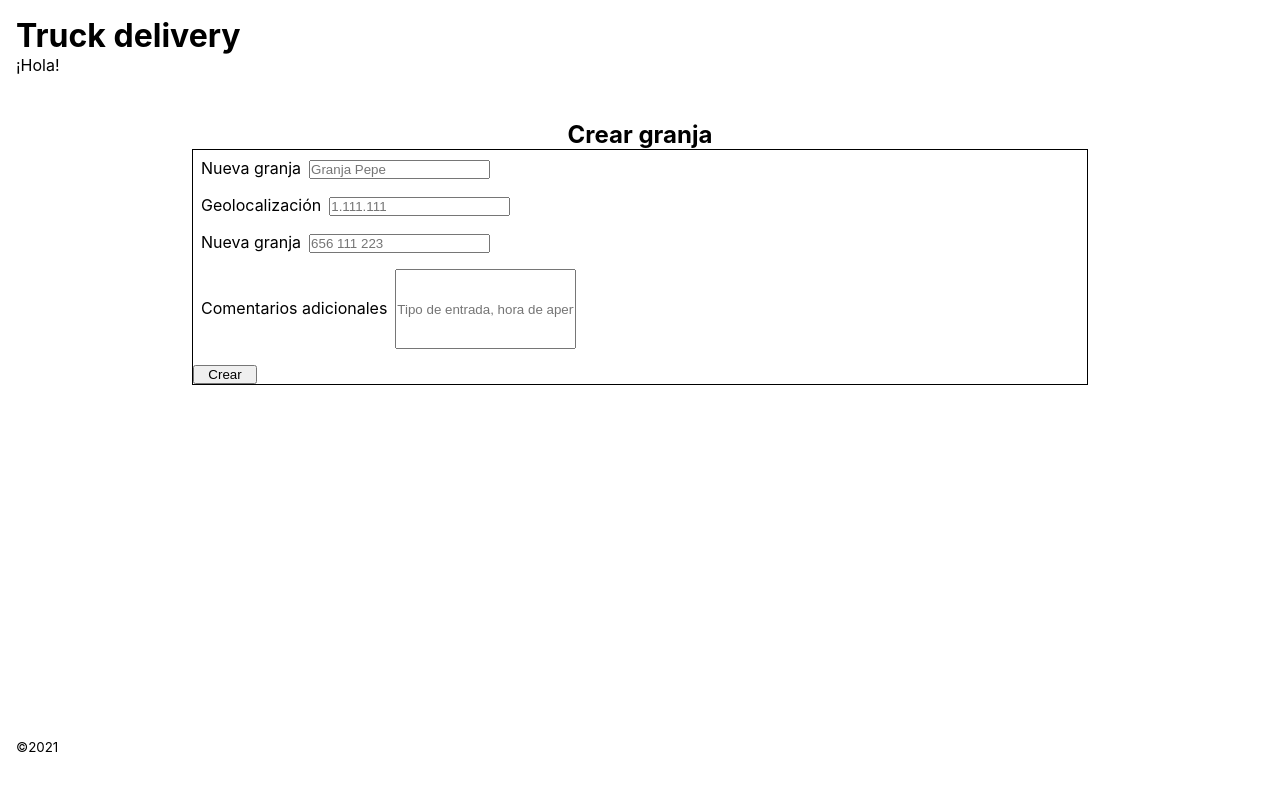
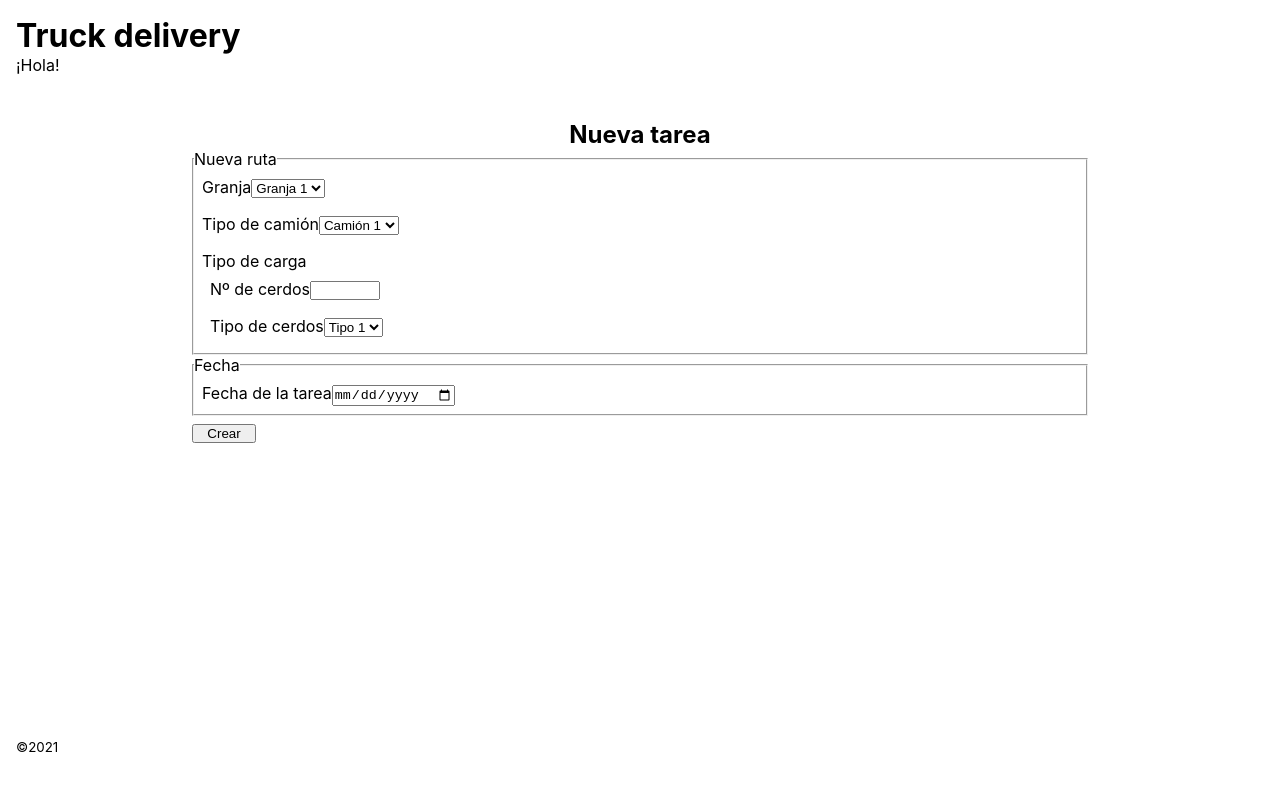
Before and after one commit to mZubeldia/truckdelivery, a React (Create React App) app: page / in a window 1280 px wide. Shown: the top 790 px of the page. Built offline with nearby package versions, Linux system fonts and the light colour scheme.

Commit message:
fix new task style

```diff
--- a/src/components/App.js
+++ b/src/components/App.js
@@ -19,8 +19,8 @@ const App = () => {
   return (
     <>
       <Header />
-      {/*<CreateTask />*/}
-      <CreateFarm />
+      <CreateTask />
+      {/*<CreateFarm />*/}
       <Footer />
     </>
   );
--- a/src/components/CreateTask.js
+++ b/src/components/CreateTask.js
@@ -6,7 +6,7 @@ const CreateTask = () => {
       <form action="" method="#" className="task-form form">
         <fieldset className="task-form__route">
           <legend>Nueva ruta</legend>
-          <label htmlFor="farm" className="task-form__route-item ">
+          <label htmlFor="farm" className="form__label ">
             Granja
             <select className="item" id="farm" name="farm">
               <option value="1">Granja 1</option>
@@ -15,7 +15,7 @@ const CreateTask = () => {
             </select>
           </label>
 
-          <label htmlFor="truck" className="task-form__route-item">
+          <label htmlFor="truck" className="form__label">
             Tipo de camión
             <select className="item" id="truck" name="truck">
               <option value="sm">Camión 1</option>
@@ -24,9 +24,9 @@ const CreateTask = () => {
             </select>
           </label>
 
-          <label className="task-form__route-item">
+          <label className="form__label">
             Tipo de carga
-            <label htmlFor="pig-number" className="task-form__route-item">
+            <label htmlFor="pig-number" className="form__label">
               Nº de cerdos
               <input
                 className="item item-pig"
@@ -35,7 +35,7 @@ const CreateTask = () => {
                 type="number"
               />
             </label>
-            <label className="task-form__route-item" htmlFor="pig-type">
+            <label className="form__label" htmlFor="pig-type">
               Tipo de cerdos
               <select className="item" id="pig-type" name="pig-type">
                 <option value="w">Tipo 1</option>
@@ -48,7 +48,7 @@ const CreateTask = () => {
 
         <fieldset>
           <legend>Fecha</legend>
-          <label htmlFor="date" className="task-form__route-item">
+          <label htmlFor="date" className="form__label">
             Fecha de la tarea
             <input className="item" name="date" type="date" />
           </label>
```
